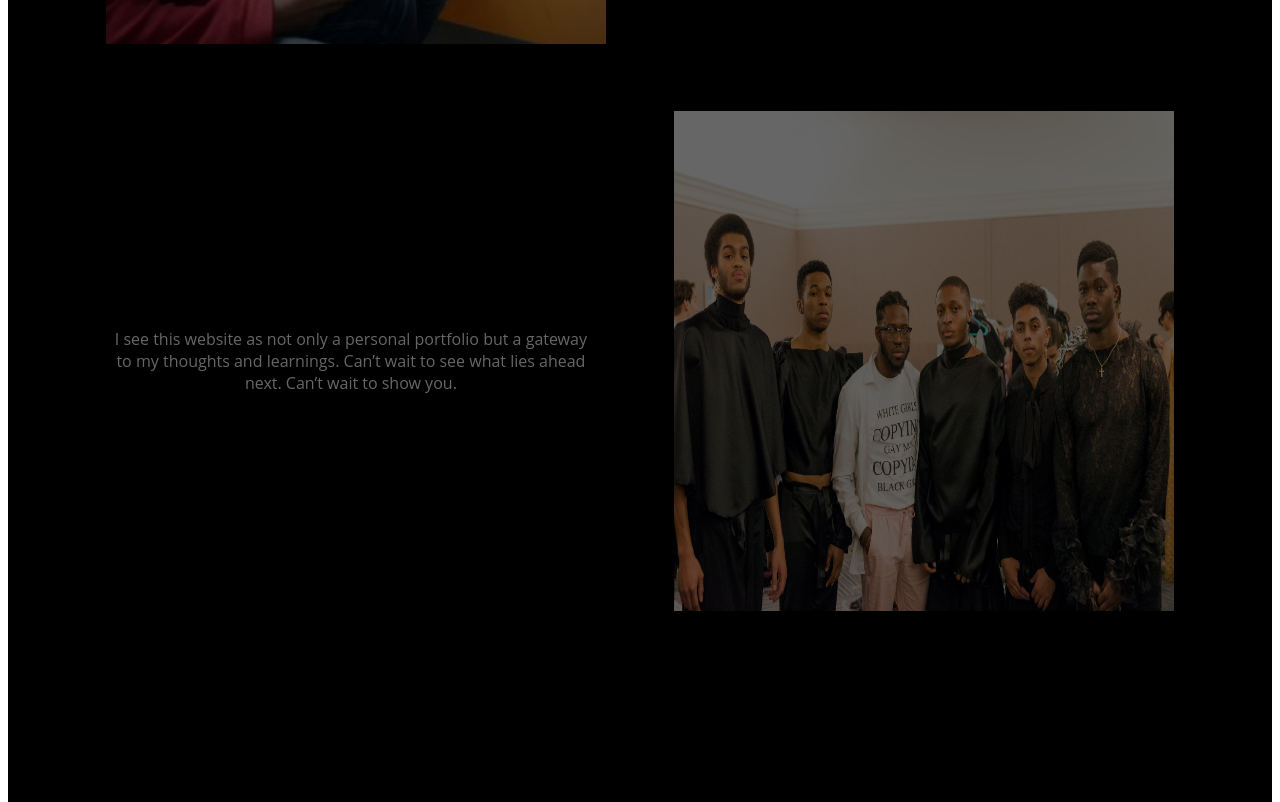
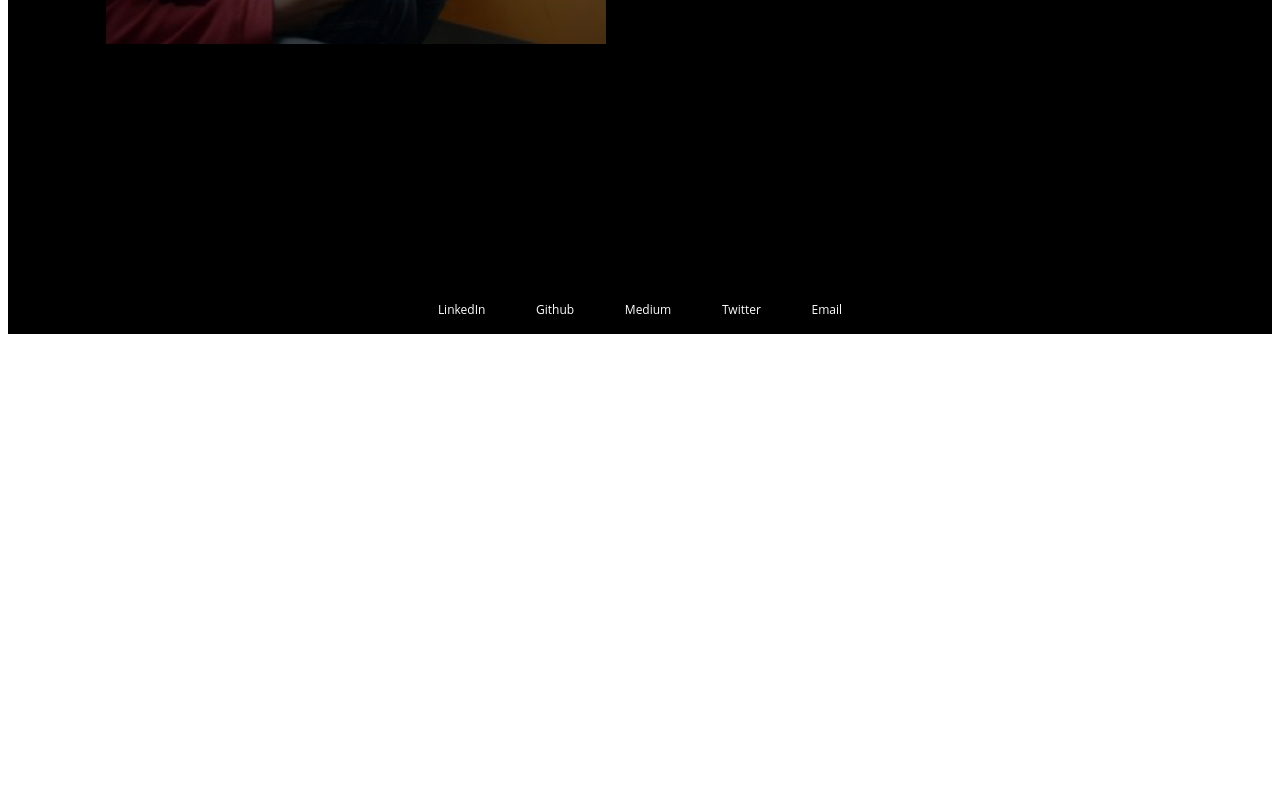
Before and after one commit to anire3479/portfolio, a React app: page / in a window 1280 px wide. Shown: the part 604-1406 px from the top of the page. After the commit the page ends 946 px from the top, so only its background shows below. Built offline with nearby package versions, Linux system fonts and the light colour scheme; the HTML template or start-up script is replaced by a standard one.

Commit message:
removed image

```diff
--- a/react-client/src/Layouts/HomePage/HomePage.jsx
+++ b/react-client/src/Layouts/HomePage/HomePage.jsx
@@ -12,10 +12,6 @@ class HomePage extends Component {
           <img src={studentPicture}></img>
           <span>A software engineer learning something new every day. A big proponent of extreme ownership and becoming stronger from your mistakes. Focused on cultivating knowledge in order to pave a path for generations to come.</span>
         </div>
-        <div>
-          <span>I see this website as not only a personal portfolio but a gateway to my thoughts and learnings. Can’t wait to see what lies ahead next. Can’t wait to show you.</span>
-          <img src={artPicture}></img>
-        </div>
         <span className="quote">"My mission in life is not merely to survive, but to thrive; and to do so with some passion, some compassion, some humor, and some style." - Maya Angelou</span>
       </div>
     )
--- a/react-client/src/Layouts/HomePage/style.css
+++ b/react-client/src/Layouts/HomePage/style.css
@@ -1,5 +1,5 @@
 .homePageComponents {
-  height: 1200px;
+  height: 700px;
   padding: 40px 20px 40px 20px;
   display: flex;
   flex-direction: column;
```
